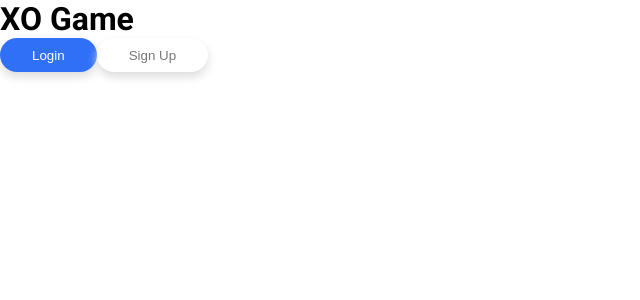
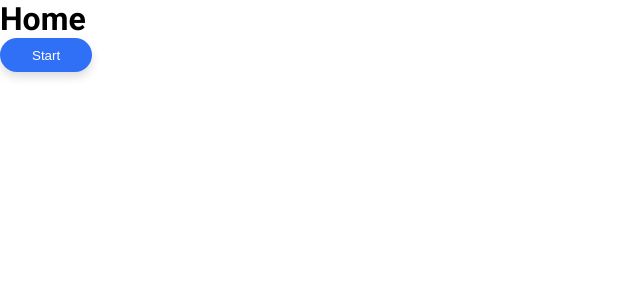
Before and after one commit to byandrev/xo-game-client, a React (Vite) app: page / in a window 1280 px wide. Shown: the top 300 px of the page, without its empty margins (0-640 px from the left). Built offline with nearby package versions, Linux system fonts and the light colour scheme.

Commit message:
setup routes with react-router-dom

```diff
--- a/src/App.jsx
+++ b/src/App.jsx
@@ -1,14 +1,19 @@
-import { Button, ButtonLight } from "./components/base/Buttons.jsx";
+import { createBrowserRouter, RouterProvider } from "react-router-dom";
 import { ThemeProvider } from "styled-components";
 import { light } from "./theme";
-import Title from "./components/base/Title.jsx";
+import Home from "./pages/Home.jsx";
+
+const router = createBrowserRouter([
+  {
+    path: "/",
+    element: <Home />
+  }
+]);
 
 function App() {
   return (
     <ThemeProvider theme={light}>
-      <Title>XO Game</Title>
-      <Button>Login</Button>
-      <ButtonLight>Sign Up</ButtonLight>
+      <RouterProvider router={router} />
     </ThemeProvider>
   );
 }
--- /dev/null
+++ b/src/pages/Home.jsx
@@ -0,0 +1,13 @@
+import Title from "../components/base/Title.jsx";
+import { Button } from "../components/base/Buttons.jsx";
+
+function Home() {
+  return (
+    <div>
+      <Title>Home</Title>
+      <Button>Start</Button>
+    </div>
+  );
+}
+
+export default Home;
```
